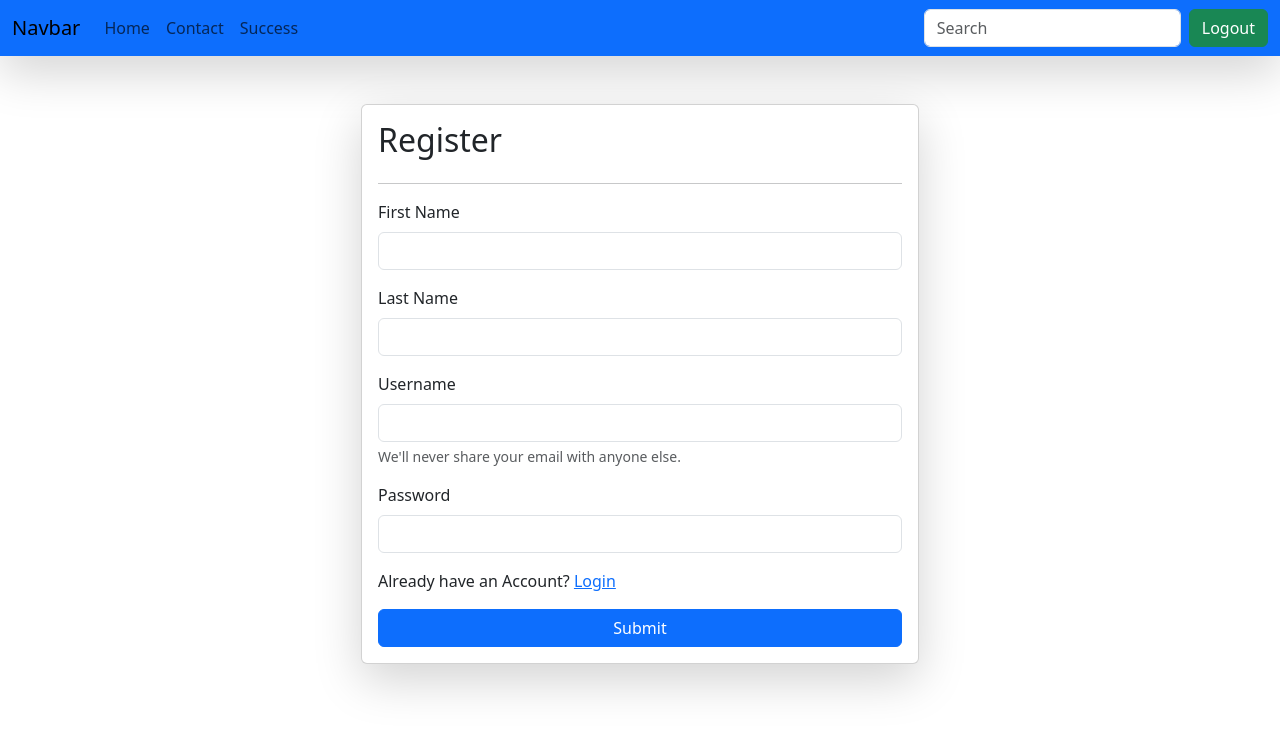
After one commit to Kritik72/Django-learnings-projects, a Django app: page /register in a window 1280 px wide. The commit adds this page. Shown: the top 732 px of the page. Run offline with Django 5.2, Linux system fonts and the light colour scheme.

Commit message:
Added Navbar, Created Authentication for Username and Password for login.

```diff
--- a/FirstPro/urls.py
+++ b/FirstPro/urls.py
@@ -1,32 +1,23 @@
-"""
-URL configuration for FirstPro project.
-
-The `urlpatterns` list routes URLs to views. For more information please see:
-    https://docs.djangoproject.com/en/5.0/topics/http/urls/
-Examples:
-Function views
-    1. Add an import:  from my_app import views
-    2. Add a URL to urlpatterns:  path('', views.home, name='home')
-Class-based views
-    1. Add an import:  from other_app.views import Home
-    2. Add a URL to urlpatterns:  path('', Home.as_view(), name='home')
-Including another URLconf
-    1. Import the include() function: from django.urls import include, path
-    2. Add a URL to urlpatterns:  path('blog/', include('blog.urls'))
-"""
-
 from django.contrib import admin
 from django.urls import path
 from home.views import *
 from resume.views import *
 
 urlpatterns = [
-    path('' , home , name = "home"),
+    path('home-page' , home , name = "home"),
     path('success-page', success_page, name='success_page'),
     path('resume', resumes, name='resume'),
     path('delete-resume/<id>/', delete_resume, name='delete_resume'),
     path('update-resume/<id>/', update_resume, name='update_resume'),
+
     path('contact-page', contact_page, name='contact_page'),
     path('logout-page', logout_page, name='logout_page'),
-    path('admin/', admin.site.urls),
+
+    path('login', login_page, name = 'login_page'),
+
+    path('logout-page', logout_page, name='logout-page'),
+
+    path('register', register_page, name = 'register_page'),
+
+    path('admin/', admin.site.urls)
 ]
--- a/home/templates/base.html
+++ b/home/templates/base.html
@@ -1,10 +1,12 @@
-<!DOCTYPE html  >
+<!DOCTYPE html>
 <html lang="en">
+
 <head>
   <meta charset="UTF-8">
   <meta name="viewport" content="width=device-width, initial-scale=1.0">
   <title>{{page}}</title>
-    <link href="https://cdn.jsdelivr.net/npm/bootstrap@5.3.2/dist/css/bootstrap.min.css" rel="stylesheet" integrity="sha384-T3c6CoIi6uLrA9TneNEoa7RxnatzjcDSCmG1MXxSR1GAsXEV/Dwwykc2MPK8M2HN" crossorigin="anonymous">
+  <link href="https://cdn.jsdelivr.net/npm/bootstrap@5.3.2/dist/css/bootstrap.min.css" rel="stylesheet"
+    integrity="sha384-T3c6CoIi6uLrA9TneNEoa7RxnatzjcDSCmG1MXxSR1GAsXEV/Dwwykc2MPK8M2HN" crossorigin="anonymous">
   <style>
     table {
       font-family: arial, sans-serif;
@@ -12,7 +14,8 @@
       width: 100%;
     }
 
-        td, th {
+    td,
+    th {
       border: 1px solid #dddddd;
       text-align: left;
       padding: 8px;
@@ -23,7 +26,39 @@
     }
   </style>
 </head>
+
 <body>
+
+  <nav class="navbar navbar-expand-lg bg-body-tertiaryn bg-primary shadow-lg">
+    <div class="container-fluid">
+        <a class="navbar-brand">Navbar</a>
+        <button class="navbar-toggler" type="button" data-bs-toggle="collapse" data-bs-target="#navbarNav" aria-controls="navbarNav" aria-expanded="false" aria-label="Toggle navigation">
+            <span class="navbar-toggler-icon"></span>
+        </button>
+
+        <!-- Navbar items -->
+        <div class="collapse navbar-collapse" id="navbarNav">
+            <ul class="navbar-nav me-auto">
+                <li class="nav-item">
+                    <a class="nav-link" href="home-page">Home</a>
+                </li>
+                <li class="nav-item">
+                    <a class="nav-link" href="contact-page">Contact</a>
+                </li>
+                <li class="nav-item">
+                    <a class="nav-link" href="success-page">Success</a>
+                </li>
+            </ul>
+
+            <!-- Search form and logout button -->
+            <form class="d-flex">
+                <input class="form-control me-2" type="search" placeholder="Search" aria-label="Search">
+                <a href="logout-page" class="btn btn-success" type="submit">Logout</a>
+            </form>
+        </div>
+    </div>
+</nav>
+
 
   {% block start %}
 
@@ -31,4 +66,5 @@
   {% endblock%}
 
 </body>
+
 </html>
--- a/resume/models.py
+++ b/resume/models.py
@@ -1,6 +1,9 @@
 from django.db import models
+from django.contrib.auth.models import User
+
 
 class Resume(models.Model):
+    user = models.ForeignKey(User, on_delete= models.SET_NULL, null = True, blank = True)
     f_name = models.CharField(max_length=25)
     l_name = models.CharField(max_length=25)
     desc = models.TextField()
--- /dev/null
+++ b/resume/templates/logout.html
@@ -0,0 +1 @@
+<h2>You have been logout!</h2>
--- /dev/null
+++ b/resume/templates/register.html
@@ -0,0 +1,46 @@
+{% extends "base.html" %}
+{% block start %}
+
+<div class="container mt-5">
+
+    <form class="col-6 mx-auto card shadow-lg p-3" method="post" enctype="multipart/form-data">
+        {% csrf_token %}
+        <h2> Register </h2>
+        <hr>
+        {% if messages %}
+        <div class="alert alert-primary" role="alert">
+            {% for message in messages %}
+            {{ message }}
+            {% endfor %}
+          </div>
+        {% endif %}
+
+        <div class="mb-3">
+            <div class="mb-3">
+                <label for="exampleInputPassword1" class="form-label"> First Name</label>
+                <input type="text" class="form-control" name="first_name">
+            </div>
+            <div class="mb-3">
+                <label for="exampleInputPassword1" class="form-label"> Last Name </label>
+                <input type="text" class="form-control" name="last_name">
+            </div>
+            <label for="exampleInputEmail1" class="form-label"> Username</label>
+            <input type="text" name="username" class="form-control">
+            <div id="emailHelp" class="form-text">We'll never share your email with anyone else.</div>
+        </div>
+        <div class="mb-3">
+            <label for="exampleInputPassword1" class="form-label">Password</label>
+            <input type="password" name="password" class="form-control" id="exampleInputPassword1">
+        </div>
+
+        <p> Already have an Account? <a href="login">Login</a></p>
+
+        <button type="submit" class="btn btn-primary">Submit</button>
+
+    </form>
+
+    </table>
+
+</div>
+
+{% endblock %}
--- a/resume/templates/resume.html
+++ b/resume/templates/resume.html
@@ -30,7 +30,7 @@
       <div class="mx-auto col-6">
         <div class="mb-3">
           <form action="">
-            <label for="exampleInputEmail1" class="form-label"> Search </label>
+             <label for="exampleInputEmail1" class="form-label"> Search </label>
             <input type="text" class="form-control" name="search">
         </div>
         <button type="submit" class="btn btn-primary btn-primary">submit</button>
@@ -41,7 +41,7 @@
    <table class="table m-3">
     <thead>
       <tr>
-        <th scope="col">Id</th>
+        <th scope="col">#</th>
         <th scope="col">First Name</th>
         <th scope="col">Last Name</th>
         <th scope="col">Description</th>
--- a/resume/views.py
+++ b/resume/views.py
@@ -1,7 +1,9 @@
 from django.shortcuts import render, redirect
 from .models import *
 from django.http import HttpResponse
-
+from django.contrib.auth.models import User
+from django.contrib import messages
+from django.contrib.auth import authenticate, login, logout
 
 def resumes(request):
 
@@ -28,13 +30,13 @@ def resumes(request):
 
     context = {'resume' : queryset}
 
-    return render(request, 'resume.html', context)
+    return render(request, 'resume.html',context)
 
 def delete_resume(request,id):
     queryset = Resume.objects.get(id = id)
 
     queryset.delete()
-    return redirect('/resume')
+    return redirect('resume')
 
 def update_resume(request,id):
     queryset = Resume.objects.get(id = id)
@@ -59,3 +61,61 @@ def update_resume(request,id):
 
     context = {'resume': queryset}
     return render(request, 'update.html',context)
+
+
+def login_page(request):
+    if request.method == "POST":
+        username = request.POST.get('username')
+        password = request.POST.get('password')
+
+        if not User.objects.filter(username = username).exists():
+            messages.info(request, "Invalid Username")
+            return render(request, 'login.html')
+
+        user = authenticate(username = username, password = password)
+
+        if user is None:
+            messages.error(request, "Invalid Password")
+            return render(request, 'login.html')
+
+        else:
+            login(request, user)
+            return render(request, 'resume.html')
+
+
+    return render(request, 'login.html')
+
+
+def logout_page(request):
+    logout(request)
+    return render(request, 'logout.html')
+
+
+def register_page(request):
+
+    if request.method == "POST":
+        first_name = request.POST.get('first_name')
+        last_name = request.POST.get('last_name')
+        username = request.POST.get('username')
+        password = request.POST.get('password')
+
+        user = User.objects.filter(username = username)
+
+        if user.exists():
+            messages.info(request, "Username already taken.")
+            return render(request, 'register.html')
+
+        user = User.objects.create(
+            first_name = first_name,
+            last_name = last_name,
+            username = username
+        )
+
+        user.set_password(password)
+        user.save()
+
+        messages.info(request, "Account created Successfully")
+
+        return render(request, 'register.html')
+
+    return render(request, 'register.html')
```
Also changed, not shown: home/templates/home/contact.html (+0 -12 lines), home/templates/home/index.html (+8 -36 lines), home/templates/home/logout.html (+0 -11 lines), home/templates/home/success.html (+0 -12 lines), resume/templates/login.html (added, +36 -0 lines), db.sqlite3, resume/migrations/0002_resume_user.py (added). Lines whose indentation alone changed are shown as unchanged.
